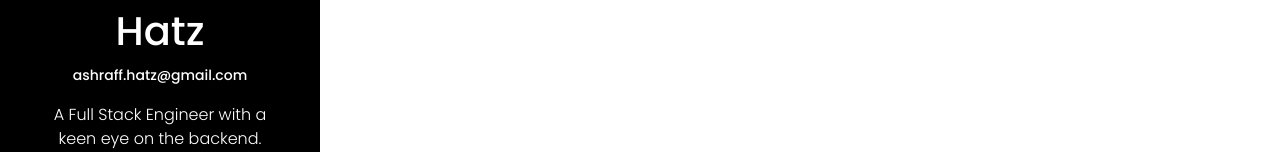
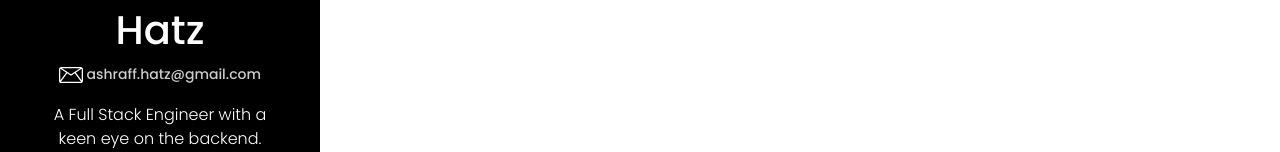
Before and after one commit to First-Derivative/ashhatz, a React (Create React App) app in the folder frontend/: page /#/ in a window 1280 px wide. Shown: the part 199-351 px from the top of the page. Built offline with nearby package versions, Linux system fonts and the light colour scheme; no server answers.

Commit message:
Update UI SideBar email UX/UI

```diff
--- a/frontend/src/components/SideBar.css
+++ b/frontend/src/components/SideBar.css
@@ -11,6 +11,21 @@
 
 #sidebar-content {
   min-height: 100vh;
+}
+
+#sidebar-email {
+  opacity: 0.8;
+  transition: all 300ms ease-in-out;
+}
+
+.sidebar-email-container:hover > #sidebar-email {
+  opacity: 1;
+  transition: all 300ms ease-in-out;
+}
+
+#sidebar-email:hover {
+  opacity: 1;
+  transition: all 300ms ease-in-out;
 }
 
 #sidebar-icon-container {
--- a/frontend/src/components/SideBar.js
+++ b/frontend/src/components/SideBar.js
@@ -3,6 +3,7 @@ import DarkmodeSwitch from './DarkmodeSwitch'
 import LoginButton from './LoginButton'
 import './SideBar.css'
 import space_small from '../assets/space.png'
+import { ReactComponent as EmailIcon } from '../assets/email.svg'
 import { ReactComponent as GithubIcon } from '../assets/github.svg'
 import { ReactComponent as InstagramIcon } from '../assets/instagram.svg'
 import { useAuth } from '../AuthContext'
@@ -45,8 +46,13 @@ function SideBar() {
               { isAuth ? `Imperator ${credentials["name"]}` : 'Ashraff Hatz'}
             </div>
 
-            <div className=''>
-              <small id="sidebar-email"> ashraff.hatz@gmail.com </small>
+            <div className='target d-inline text-center sidebar-email-container'
+            onClick={() => {
+              window.location.href = "mailto:ashraff.hatz@gmail.com";
+            }}
+            >
+              <EmailIcon style={{width: '24px', height: '24px'}}/>
+              <small className="text-center" id="sidebar-email"> ashraff.hatz@gmail.com </small>
             </div>
 
             <div className="p fw-light mx-5 mx-sm-0 mt-3" style={{marginBottom: '5rem'}}>
```
